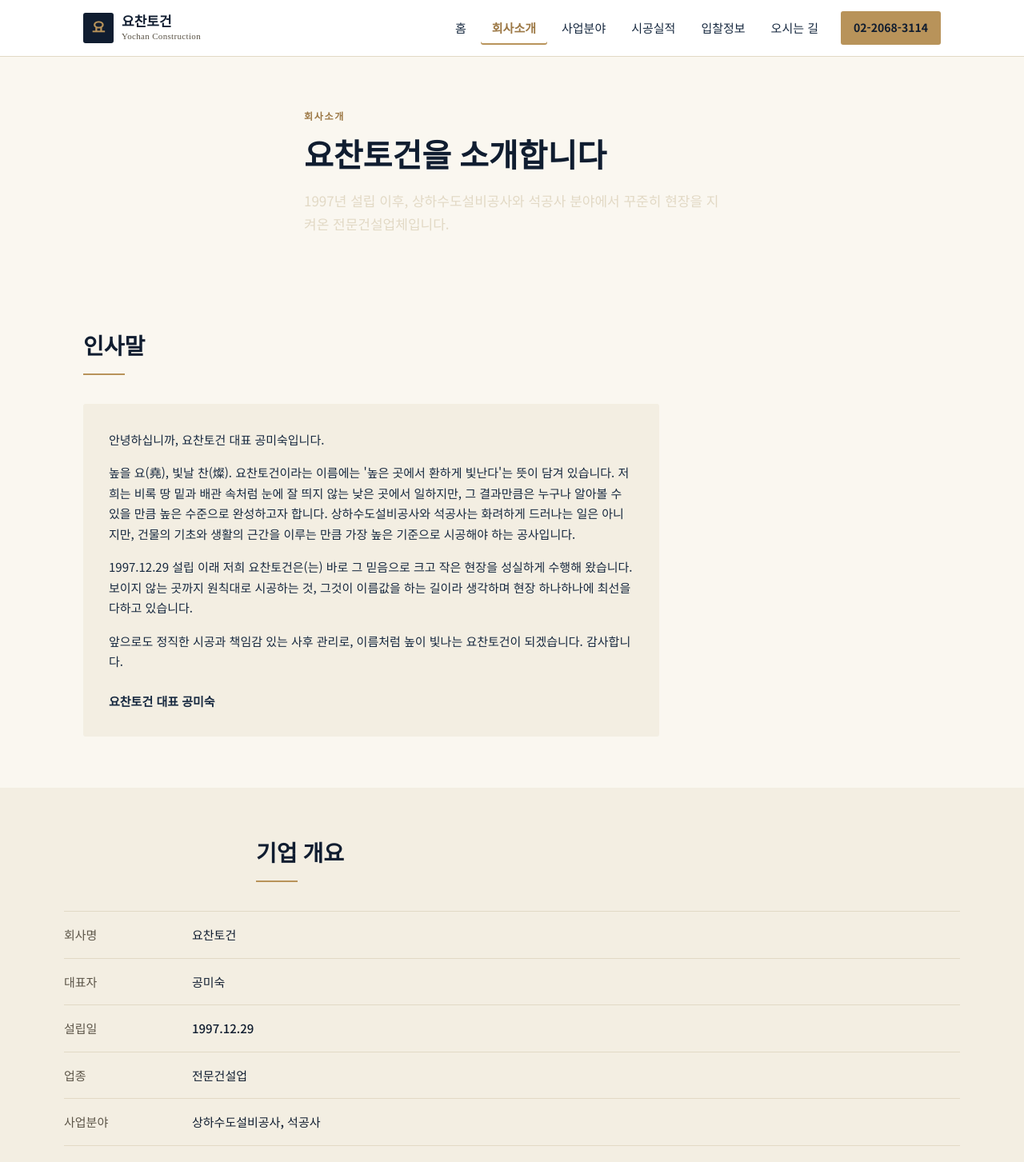
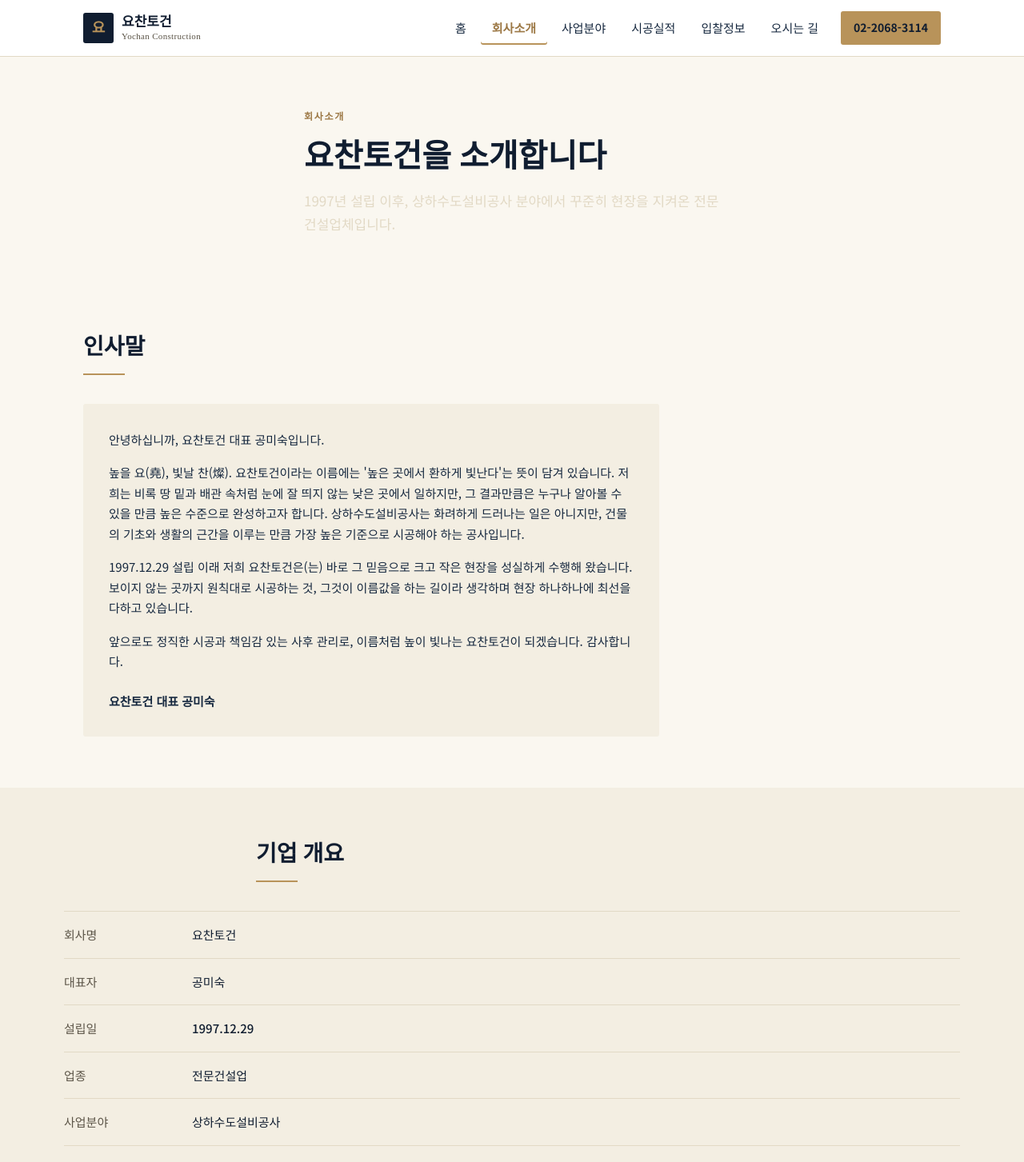
Before and after one commit to yochankon/company, a React (Vite) app: page /about in a window 1280 px wide. Shown: the top 1453 px of the page at 80% size. Built offline with nearby package versions, Linux system fonts and the light colour scheme; no server answers.

Commit message:
chore: 석공사 사업 종료 반영, 상하수도설비공사 단일 전문 업체로 콘텐츠 정리

```diff
--- a/index.html
+++ b/index.html
@@ -4,9 +4,9 @@
     <meta charset="UTF-8" />
     <link rel="icon" type="image/svg+xml" href="/favicon.svg" />
     <meta name="viewport" content="width=device-width, initial-scale=1.0" />
-    <meta name="description" content="요찬토건 - 상하수도설비공사, 석공사 전문건설업체" />
+    <meta name="description" content="요찬토건 - 상하수도설비공사 전문건설업체" />
     <meta name="google" content="notranslate" />
-    <title>요찬토건 | 상하수도설비공사 · 석공사 전문건설</title>
+    <title>요찬토건 | 상하수도설비공사 전문건설</title>
     <link rel="preconnect" href="https://fonts.googleapis.com" />
     <link rel="preconnect" href="https://fonts.gstatic.com" crossorigin />
     <link
--- a/src/App.css
+++ b/src/App.css
@@ -376,6 +376,11 @@
 
 .card-grid-3 {
   grid-template-columns: repeat(3, 1fr);
+}
+
+.card-grid-single {
+  grid-template-columns: minmax(0, 480px);
+  justify-content: center;
 }
 
 .field-card,
--- a/src/data/company.js
+++ b/src/data/company.js
@@ -7,7 +7,7 @@ export const company = {
   address: '서울특별시 영등포구 선유로 27, 610호 (문래동5가, 대륭빌딩)',
   phone: '02-2068-3114',
   industry: '전문건설업',
-  fields: ['상하수도설비공사', '석공사'],
+  fields: ['상하수도설비공사'],
   employees: 2,
   capabilityRating: '25억원',
   infoAsOf: '2026.06.01',
@@ -24,19 +24,11 @@ export const businessFields = [
       '주거 및 상업 시설의 상수도·하수도 배관 신설, 교체, 보수 공사를 수행합니다. 현장 여건에 맞는 시공 계획으로 누수와 하자를 최소화하며, 준공 후 유지관리까지 책임감 있게 지원합니다.',
     points: ['상수도관 신설/교체', '하수도관 정비/보수', '오·우수관 분리 공사', '급배수 설비 시공'],
   },
-  {
-    id: 'stone',
-    title: '석공사',
-    summary: '건축물 외장 및 조경 석재 시공',
-    description:
-      '건축물 외벽, 바닥, 계단 등의 석재 마감 공사와 조경 석축 공사를 진행합니다. 오랜 현장 경험을 바탕으로 정밀한 시공과 안전한 작업으로 완성도 높은 결과물을 제공합니다.',
-    points: ['건축물 외장 석공사', '바닥/계단 석재 시공', '조경 석축 공사', '보수 및 유지관리'],
-  },
 ]
 
 export const history = [
   { year: '1997', event: '요찬토건 설립' },
-  { year: '현재', event: '전문건설업(상하수도설비공사, 석공사) 등록 유지 및 시공 중' },
+  { year: '현재', event: '전문건설업(상하수도설비공사) 등록 유지 및 시공 중' },
 ]
 
 export const projects = [
--- a/src/pages/About.jsx
+++ b/src/pages/About.jsx
@@ -7,7 +7,7 @@ function About() {
         <p className="eyebrow">회사소개</p>
         <h1>{company.name}을 소개합니다</h1>
         <p className="hero-lead">
-          1997년 설립 이후, 상하수도설비공사와 석공사 분야에서 꾸준히 현장을 지켜온 전문건설업체입니다.
+          1997년 설립 이후, 상하수도설비공사 분야에서 꾸준히 현장을 지켜온 전문건설업체입니다.
         </p>
       </section>
 
@@ -22,9 +22,9 @@ function About() {
           <p>
 높을 요(堯), 빛날 찬(燦). {company.name}이라는 이름에는 '높은 곳에서 환하게 빛난다'는 뜻이
             담겨 있습니다. 저희는 비록 땅 밑과 배관 속처럼 눈에 잘 띄지 않는 낮은 곳에서 일하지만, 그
-            결과만큼은 누구나 알아볼 수 있을 만큼 높은 수준으로 완성하고자 합니다. 상하수도설비공사와
-            석공사는 화려하게 드러나는 일은 아니지만, 건물의 기초와 생활의 근간을 이루는 만큼 가장
-            높은 기준으로 시공해야 하는 공사입니다.
+            결과만큼은 누구나 알아볼 수 있을 만큼 높은 수준으로 완성하고자 합니다. 상하수도설비공사는
+            화려하게 드러나는 일은 아니지만, 건물의 기초와 생활의 근간을 이루는 만큼 가장 높은 기준으로
+            시공해야 하는 공사입니다.
           </p>
           <p>
             {company.founded} 설립 이래 저희 {company.name}은(는) 바로 그 믿음으로 크고 작은 현장을
--- a/src/pages/Home.jsx
+++ b/src/pages/Home.jsx
@@ -41,9 +41,9 @@ function Home() {
       <section className="section">
         <div className="section-head">
           <h2>사업분야</h2>
-          <p>상하수도설비공사와 석공사, 두 분야에서 꾸준히 실적을 쌓아가고 있습니다.</p>
+          <p>상하수도설비공사 분야에서 꾸준히 실적을 쌓아가고 있습니다.</p>
         </div>
-        <div className="card-grid">
+        <div className={`card-grid ${businessFields.length === 1 ? 'card-grid-single' : ''}`}>
           {businessFields.map((field) => (
             <div key={field.id} className="field-card">
               <h3>{field.title}</h3>
--- a/src/pages/Services.jsx
+++ b/src/pages/Services.jsx
@@ -6,8 +6,8 @@ function Services() {
     <div className="page">
       <section className="page-hero">
         <p className="eyebrow">사업분야</p>
-        <h1>전문성을 갖춘 두 가지 시공 분야</h1>
-        <p className="hero-lead">현장 경험을 바탕으로 상하수도설비공사와 석공사를 전문적으로 수행합니다.</p>
+        <h1>전문성을 갖춘 상하수도설비공사</h1>
+        <p className="hero-lead">현장 경험을 바탕으로 상하수도설비공사를 전문적으로 수행합니다.</p>
       </section>
 
       <section className="section">
```
